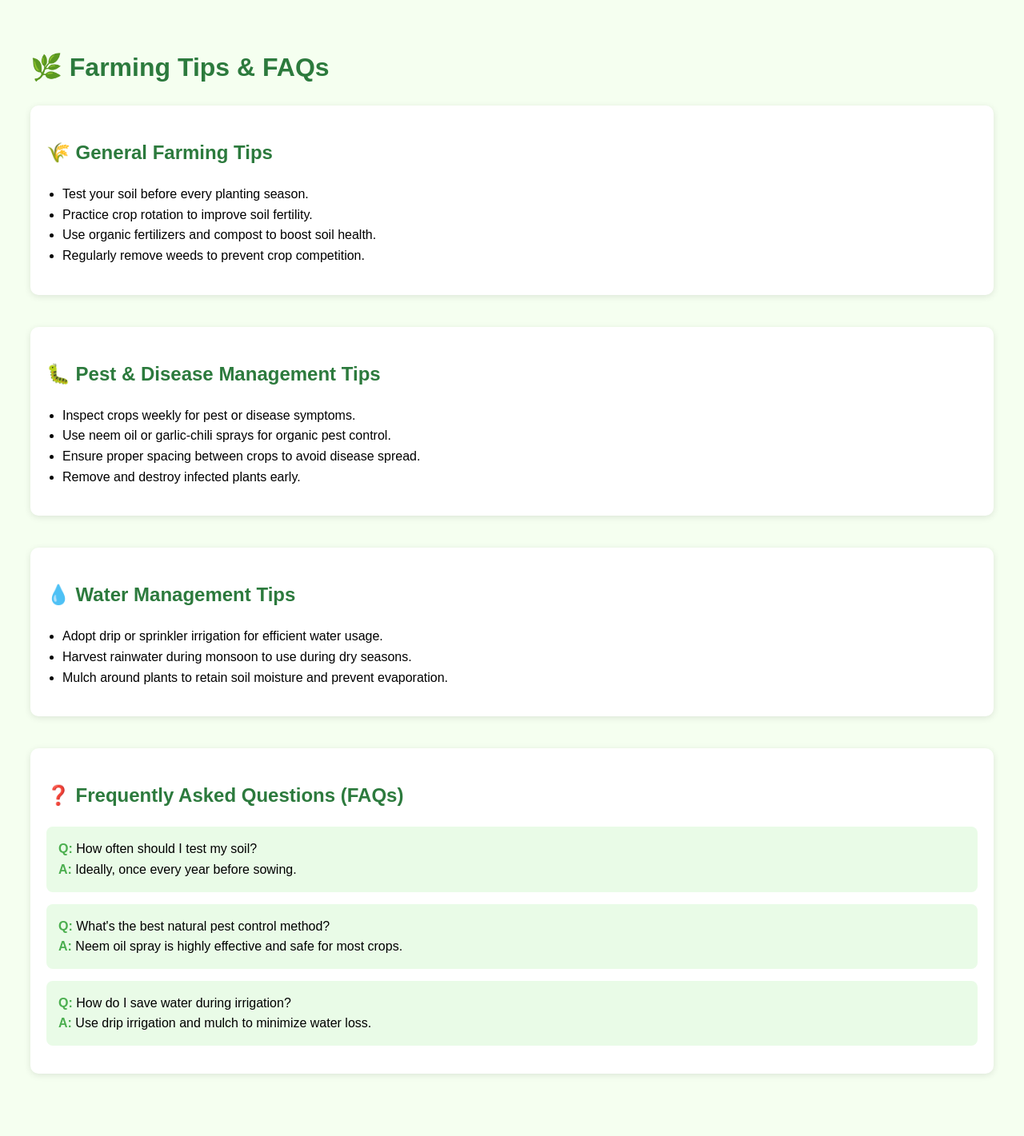
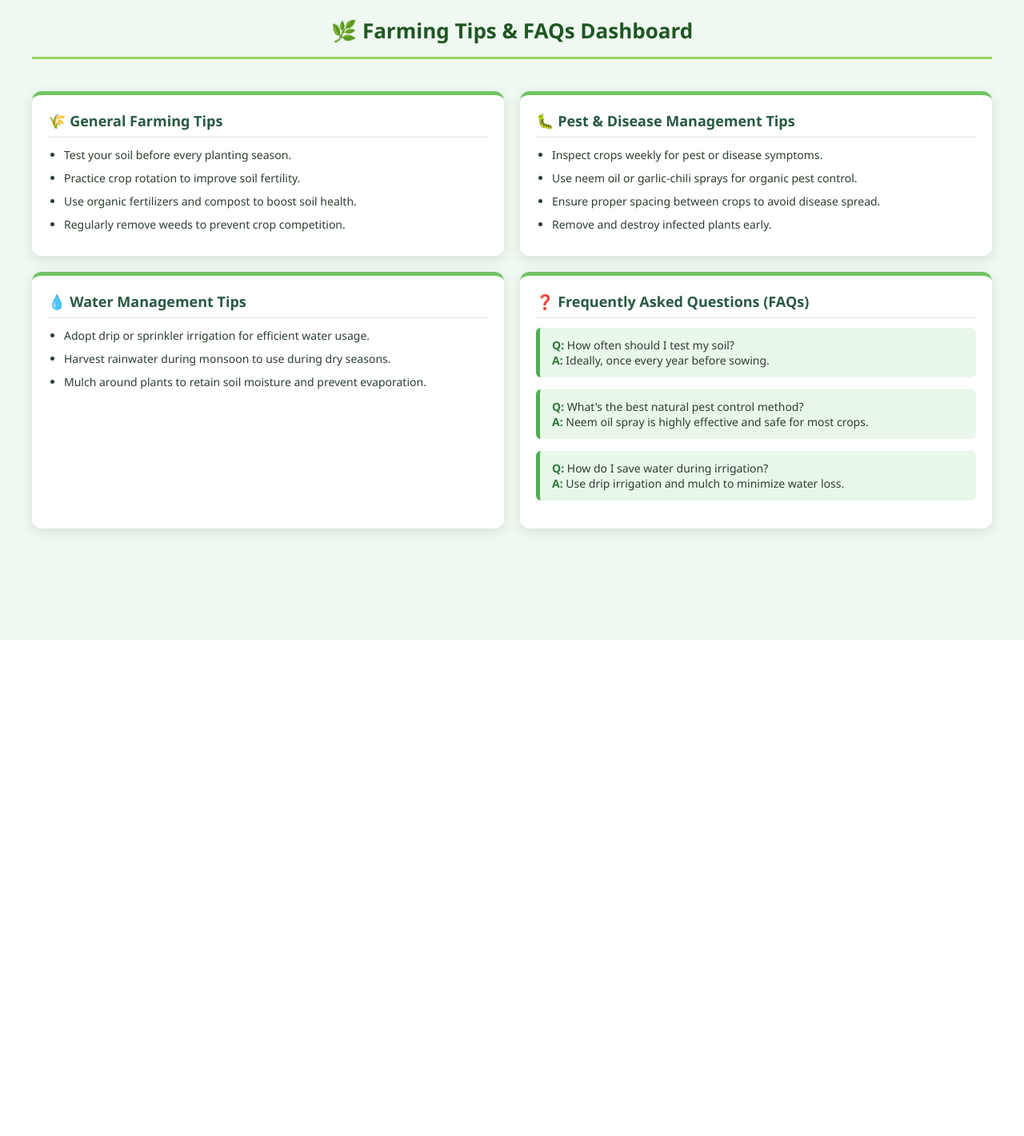
Before and after one commit to nksmanya/Intelligent-Agricultural-Advisory-System, a Flask app: page /tips.html in a window 1280 px wide. Shown: the whole page at 80% size. After the commit the page ends 800 px from the top, so only its background shows below. Run offline with Flask 3, Linux system fonts and the light colour scheme; parts of the project's set-up code (start-up, migrations or seed data) failed here and were passed over.

Commit message:
Done with Tips page

```diff
--- a/templates/pest.html
+++ b/templates/pest.html
@@ -3,6 +3,7 @@
 <head>
     <meta charset="UTF-8">
     <title>Pest & Disease Guide | AgriBro</title>
+    <link rel="icon" type="image/x-icon" href="static/favicon.png">
     <style>
         body {
             font-family: Arial, sans-serif;
--- a/templates/soilreport.html
+++ b/templates/soilreport.html
@@ -3,6 +3,7 @@
 <head>
     <meta charset="UTF-8">
     <title>Soil Health Report</title>
+    <link rel="icon" type="image/x-icon" href="static/favicon.png">
     <style>
         body {
             font-family: Arial, sans-serif;
--- a/templates/tips.html
+++ b/templates/tips.html
@@ -2,51 +2,94 @@
 <html lang="en">
 <head>
     <meta charset="UTF-8">
-    <title>Farming Tips & FAQs</title>
+    <title>Farming Dashboard: Tips & FAQs</title>
+    <link rel="icon" type="image/x-icon" href="static/favicon.png">
     <style>
         body {
-            font-family: Arial, sans-serif;
-            background: #f5fff0;
-            padding: 30px;
-            line-height: 1.6;
+            margin: 0;
+            font-family: 'Segoe UI', Tahoma, Geneva, Verdana, sans-serif;
+            background: #f0f9f1;
+            color: #2d3e30;
         }
 
-        h1, h2 {
-            color: #2c7a3d;
+        .dashboard-container {
+            display: grid;
+            grid-template-columns: 1fr 1fr;
+            grid-auto-rows: auto;
+            gap: 20px;
+            padding: 20px;
+            max-width: 1200px;
+            margin: auto;
         }
 
-        section {
-            margin-bottom: 40px;
+        h1 {
+            grid-column: 1 / -1;
+            font-size: 26px;
+            color: #1f5722;
+            margin: 0 0 20px 0;
+            padding-bottom: 15px;
+            border-bottom: 3px solid #92d35e;
+            text-align: center;
+        }
+
+        .section {
+            background: #ffffff;
+            border-radius: 12px;
+            padding: 20px;
+            box-shadow: 0 4px 15px rgba(0, 0, 0, 0.1);
+            border-top: 5px solid #74c365;
+            transition: transform 0.3s ease, box-shadow 0.3s ease;
+        }
+
+        .section:hover {
+            transform: translateY(-5px);
+            box-shadow: 0 8px 25px rgba(0, 0, 0, 0.15);
+        }
+
+        .section h2 {
+            font-size: 18px;
+            margin: 0 0 12px 0;
+            color: #285943;
+            border-bottom: 1px solid #e0e0e0;
+            padding-bottom: 8px;
         }
 
         ul {
+            margin: 0;
             padding-left: 20px;
         }
 
-        .faq {
-            background: #e9fbe7;
-            padding: 15px;
-            border-radius: 8px;
-            margin-bottom: 15px;
+        li {
+            margin-bottom: 10px;
+            font-size: 14px;
         }
 
-        .faq strong {
-            color: #4CAF50;
+        .faq-item {
+            margin-bottom: 15px;
+            padding: 12px 15px;
+            background: #e9f7eb;
+            border-left: 5px solid #4caf50;
+            border-radius: 6px;
+            font-size: 14px;
         }
 
-        .tip-section {
-            background: #ffffff;
-            padding: 20px;
-            border-radius: 10px;
-            box-shadow: 0 2px 8px rgba(0, 0, 0, 0.1);
+        .faq-item strong {
+            color: #2d7a39;
+        }
+
+        @media (max-width: 900px) {
+            .dashboard-container {
+                grid-template-columns: 1fr;
+            }
         }
     </style>
 </head>
 <body>
 
-    <h1>🌿 Farming Tips & FAQs</h1>
+    <div class="dashboard-container">
+        <h1>🌿 Farming Tips & FAQs Dashboard</h1>
 
-    <section class="tip-section">
+        <div class="section">
             <h2>🌾 General Farming Tips</h2>
             <ul>
                 <li>Test your soil before every planting season.</li>
@@ -54,9 +97,9 @@
                 <li>Use organic fertilizers and compost to boost soil health.</li>
                 <li>Regularly remove weeds to prevent crop competition.</li>
             </ul>
-    </section>
+        </div>
 
-    <section class="tip-section">
+        <div class="section">
             <h2>🐛 Pest & Disease Management Tips</h2>
             <ul>
                 <li>Inspect crops weekly for pest or disease symptoms.</li>
@@ -64,35 +107,33 @@
                 <li>Ensure proper spacing between crops to avoid disease spread.</li>
                 <li>Remove and destroy infected plants early.</li>
             </ul>
-    </section>
+        </div>
 
-    <section class="tip-section">
+        <div class="section">
             <h2>💧 Water Management Tips</h2>
             <ul>
                 <li>Adopt drip or sprinkler irrigation for efficient water usage.</li>
                 <li>Harvest rainwater during monsoon to use during dry seasons.</li>
                 <li>Mulch around plants to retain soil moisture and prevent evaporation.</li>
             </ul>
-    </section>
+        </div>
 
-    <section class="tip-section">
+        <div class="section">
             <h2>❓ Frequently Asked Questions (FAQs)</h2>
-
-        <div class="faq">
+            <div class="faq-item">
                 <strong>Q:</strong> How often should I test my soil?<br>
                 <strong>A:</strong> Ideally, once every year before sowing.
             </div>
-
-        <div class="faq">
+            <div class="faq-item">
                 <strong>Q:</strong> What's the best natural pest control method?<br>
                 <strong>A:</strong> Neem oil spray is highly effective and safe for most crops.
             </div>
-
-        <div class="faq">
+            <div class="faq-item">
                 <strong>Q:</strong> How do I save water during irrigation?<br>
                 <strong>A:</strong> Use drip irrigation and mulch to minimize water loss.
             </div>
-    </section>
+        </div>
+    </div>
 
 </body>
 </html>
--- a/templates/tncrop.html
+++ b/templates/tncrop.html
@@ -1,6 +1,7 @@
 <!DOCTYPE html>
 <html>
 <head>
+    <link rel="icon" type="image/x-icon" href="static/favicon.png">
     <title>Tamil Nadu Crop Recommendation (Auto-Fill)</title>
     <style>
         body { font-family: Arial; background: #f0f0f0; padding: 20px; }
--- a/templates/weather.html
+++ b/templates/weather.html
@@ -35,7 +35,6 @@ body {
     flex-direction: column;
     gap: 30px;
 }
-
 .dashboard-header h1 {
     font-size: 28px;
     color: #233c00;
@@ -45,7 +44,6 @@ body {
 .left-column > .card {
     flex: 1;
 }
-
 .dashboard-layout {
     display: grid;
     grid-template-columns: 1.2fr 1fr 1fr;
```
Lines whose indentation alone changed are shown as unchanged.
